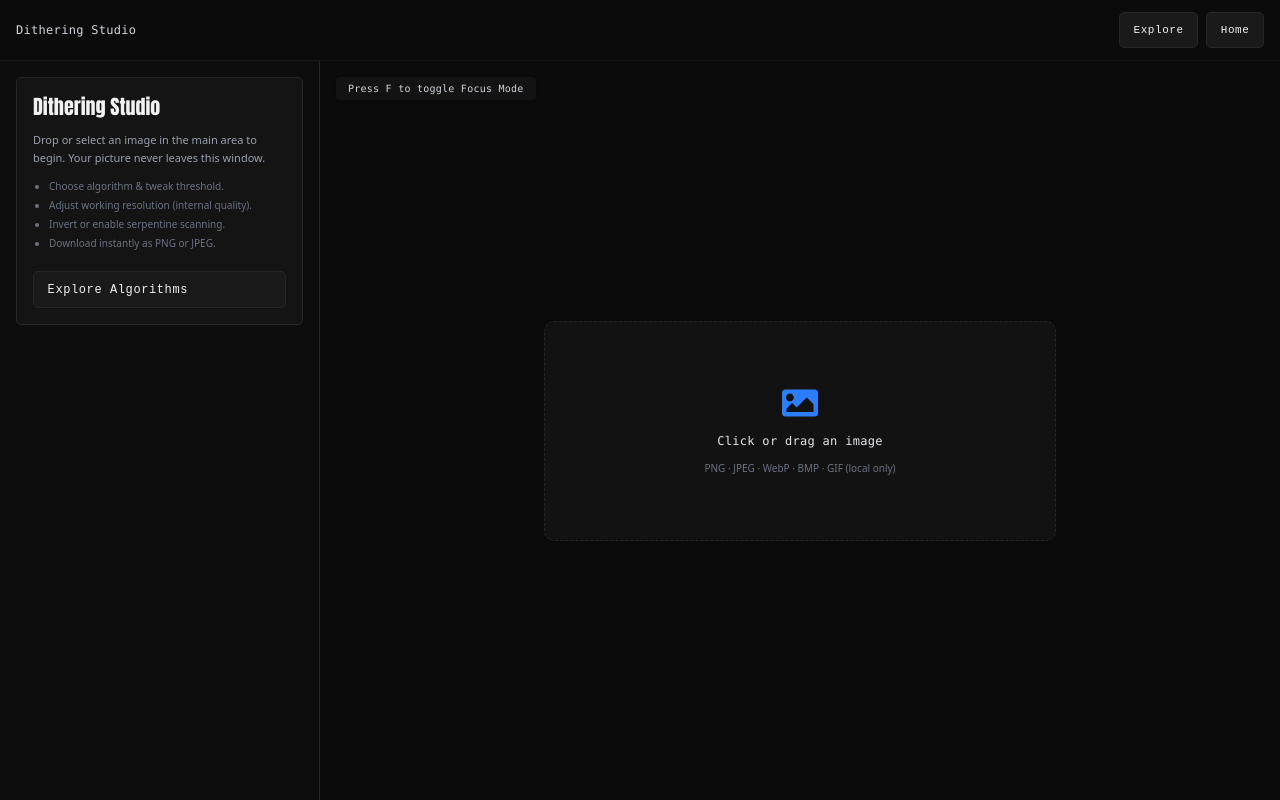
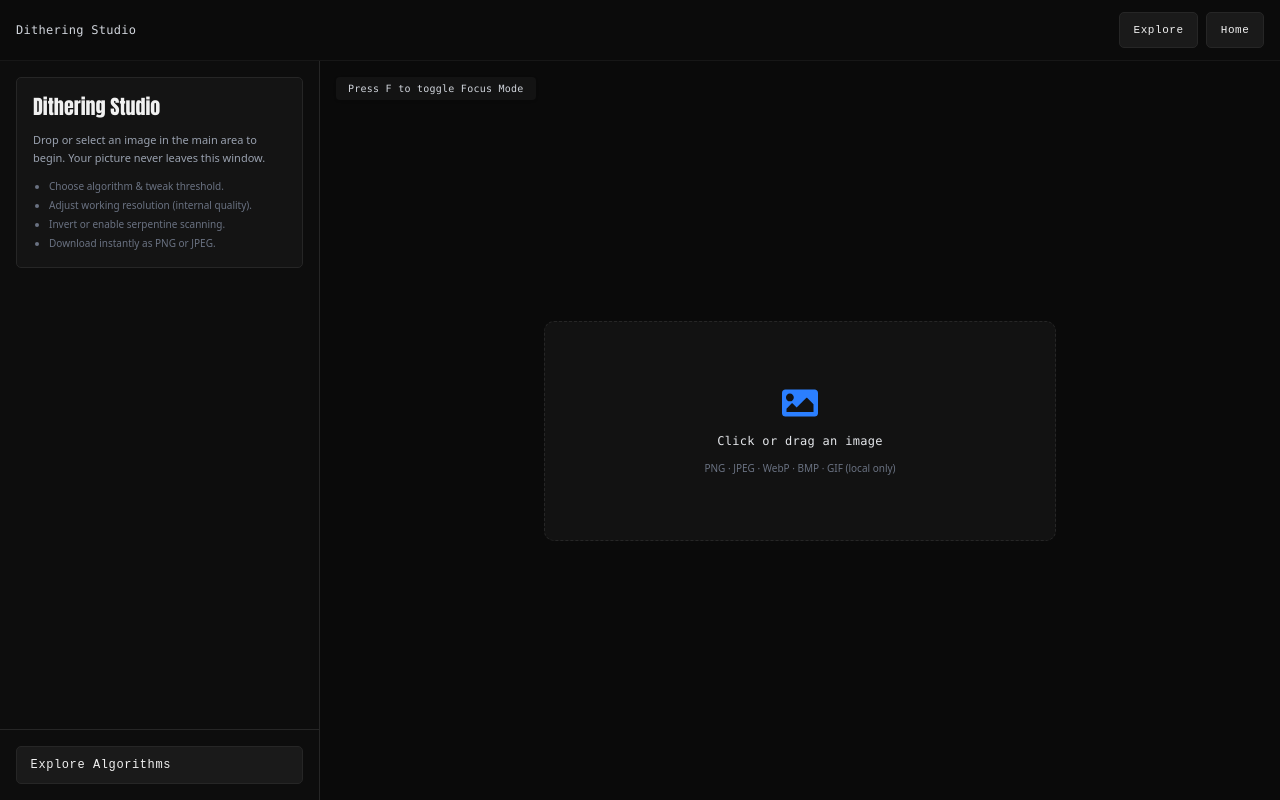
Before and after one commit to Oslonline/dithering-studio, a React (Vite) app: page /Dithering in a window 1280 px wide. Built offline with nearby package versions, Linux system fonts and the light colour scheme.

Commit message:
ui: sidebar refactor with fixed bottom action bar and integrated download trigger

```diff
--- a/src/pages/ImageDitheringTool.tsx
+++ b/src/pages/ImageDitheringTool.tsx
@@ -184,8 +184,9 @@ const ImageDitheringTool: React.FC = () => {
         <div className="flex flex-1 flex-col md:flex-row">
         {!focusMode && (
         <aside className="flex w-full flex-shrink-0 flex-col border-b border-neutral-800 bg-[#0d0d0d] md:w-80 md:border-b-0 md:border-r">
-          <div className="flex-1 overflow-y-auto px-4 pb-6 pt-4" style={{ maxHeight: 'calc(100vh - 48px)' }}>
+          <div className="flex-1 overflow-y-auto" style={{ maxHeight: 'calc(100vh - 48px)' }}>
             {!image && (
+              <div className="px-4 pt-4 pb-6">
                 <div className="relative min-panel space-y-3 p-4">
                   <h2 className="font-anton text-xl leading-tight">Dithering Studio</h2>
                   <p className="text-[11px] leading-relaxed text-gray-400">Drop or select an image in the main area to begin. Your picture never leaves this window.</p>
@@ -195,11 +196,12 @@ const ImageDitheringTool: React.FC = () => {
                     <li>Invert or enable serpentine scanning.</li>
                     <li>Download instantly as PNG or JPEG.</li>
                   </ul>
-                <Link to="/Algorithms" className="clean-btn mt-2 w-full text-[11px] text-center">Explore Algorithms</Link>
+                </div>
               </div>
             )}
             {image && (
-              <div className="space-y-6">
+              <div className="px-4 pt-4 pb-6">
+                <div className="settings-stack space-y-6">
                 <button onClick={uploadAnother} className="clean-btn w-full justify-center gap-2 px-3 py-2 text-[11px] font-medium tracking-wide">
                   <span className="text-[13px]" aria-hidden>⬆</span>
                   <span>Upload another image</span>
@@ -393,11 +395,23 @@ const ImageDitheringTool: React.FC = () => {
                   </div>
                   <p className="text-[10px] text-gray-500">Pixel width used for processing & download.</p>
                 </div>
-  <Link to="/Algorithms" className="clean-btn w-full text-[11px] text-center">Explore Algorithms</Link>
+                </div>
               </div>
             )}
           </div>
-  </aside>)}
+          <div className="border-t border-neutral-800 p-4">
+            {image ? (
+              <button
+                onClick={()=> hasApplied && setShowDownload(true)}
+                disabled={!hasApplied}
+                className={`clean-btn clean-btn-primary w-full justify-center text-[11px] ${!hasApplied ? 'opacity-50 cursor-not-allowed' : ''}`}
+              >Download Result</button>
+            ) : (
+              <Link to="/Algorithms" className="clean-btn w-full text-[11px] text-center">Explore Algorithms</Link>
+            )}
+          </div>
+        </aside>
+        )}
         <main className="flex flex-1 items-center justify-center p-4">
           {!image && (
             <div className="w-full max-w-lg">
@@ -418,15 +432,7 @@ const ImageDitheringTool: React.FC = () => {
           )}
         </main>
         </div>
-        {image && (
-          <>
-            <button
-              onClick={()=> hasApplied && setShowDownload(true)}
-              disabled={!hasApplied}
-              className={`fixed bottom-4 right-4 z-30 clean-btn clean-btn-primary-compact text-[11px] ${!hasApplied ? 'opacity-50 cursor-not-allowed' : ''}`}
-              style={{ width:'auto', maxWidth:'calc(100vw - 2rem)' }}
-            >Download Result</button>
-            {showDownload && (
+        {showDownload && image && (
           <div className="fixed inset-0 z-40 flex items-center justify-center">
             <div className="absolute inset-0 bg-black/60 backdrop-blur-sm" />
             <div ref={downloadRef} className="relative w-full max-w-md rounded border border-neutral-800 bg-[#111] p-5 shadow-2xl">
@@ -453,8 +459,6 @@ const ImageDitheringTool: React.FC = () => {
             </div>
           </div>
         )}
-          </>
-        )}
         {showFocusHintDevice && (
           <div className="pointer-events-none fixed z-20 rounded bg-neutral-900/70 px-3 py-1 text-[10px] font-mono tracking-wide text-gray-300 shadow transition-all duration-150" style={{ left: focusHintStyle.left, top: focusHintStyle.top }}>
             Press F to toggle Focus Mode
```
Lines whose indentation alone changed are shown as unchanged.
